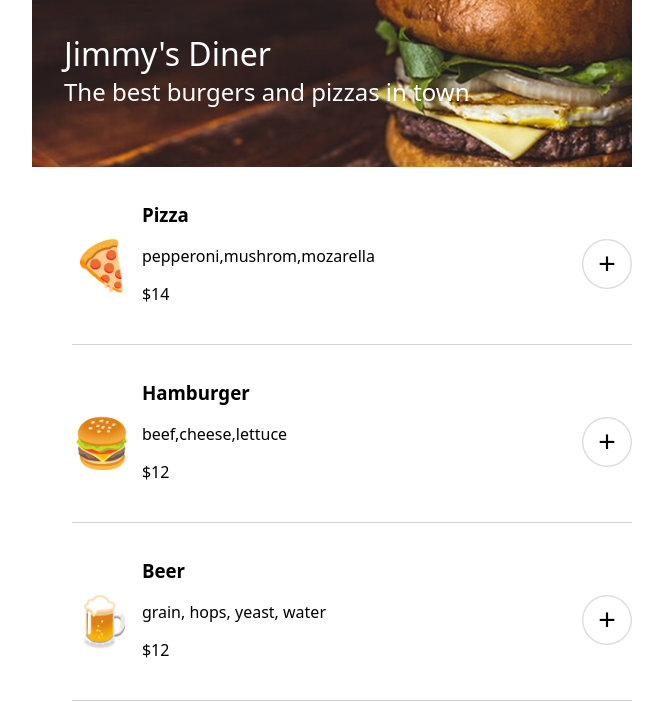
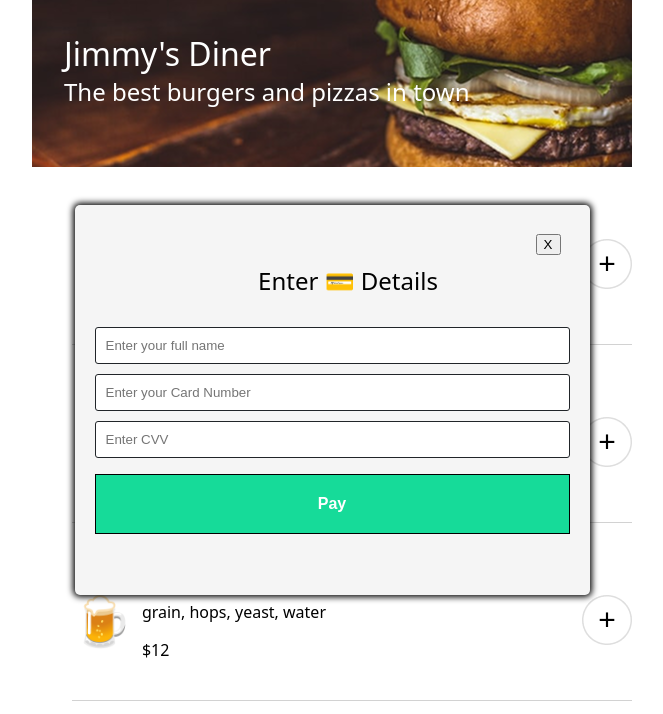
Before and after one commit to teckn07/JimmyDinner, a website built with Vite: page index.html in a window 1280 px wide. Shown: the top 714 px of the page, without its empty margins (308-971 px from the left). Built offline with nearby package versions, Linux system fonts and the light colour scheme; a web font is replaced by a local one.

Commit message:
updating modal

```diff
--- a/index.css
+++ b/index.css
@@ -57,3 +57,49 @@ header{
 .totalprice{
     border-top: black solid 1px;
 }
+
+.modal {
+    display: inline;
+    position: fixed;
+    right: 0;
+    left: 0;
+    top: 0;
+    bottom: 0;
+    margin: auto;
+    height: 350px;
+    width: 475px;
+    padding: 20px;
+    border-radius: 5px;
+    box-shadow: 0px 0px 6px 2px black;
+    background-color: whitesmoke;
+    color: black;
+}
+
+.modal-inner{
+    margin: auto auto;
+    text-align: center;
+}
+
+/* modal buttons */
+
+.close-modal-btn-container{
+    text-align: right;
+    margin: 9px;
+}
+input{
+    margin-top: 10px;
+    border: 1px solid #212529;
+    padding: 10px;
+    width: 100%;
+    border-radius: 3px;
+}
+.modal-btn{
+    font-weight: 700;
+    font-size: 16px;
+    color: white;
+    background-color: #16DB99;
+    border: 1px black solid;
+    width: 475px;
+    height: 60px;
+    margin-top: 1rem;
+}
--- a/index.html
+++ b/index.html
@@ -24,6 +24,24 @@
             </div>
 
         </main>
+    <div class="modal" id="modal">
+		<div class="close-modal-btn-container">
+			<button class="modal-close-btn" id="modal-close-btn">X</button>
+		</div>
+		<div class="modal-inner" id="modal-inner">
+			<h2>Enter 💳 Details</h2>
+			<p class="modal-text" id="modal-text"></p>
+			<form id="consent-form">
+				<input type="text" name="fullName" placeholder="Enter your full name" required/>
+				<input type="number" name="cardNumber" placeholder="Enter your Card Number" required/>
+                <input type="number" name="cvvNumber" placeholder="Enter CVV" required/>
+				<div class="modal-choice-btns" id="modal-choice-btns">
+					<button type="submit" class="modal-btn">Pay</button>
+				</div>
+
+			</form>
+		</div>
+	</div>
     <footer>
 
         </footer>
--- a/index.js
+++ b/index.js
@@ -130,21 +130,41 @@ function render()
 
 render()
 const container = document.querySelector('.container')
+const modal = document.getElementById('modal')
 
 container.addEventListener('click', function(e){
+    console.log(e)
     if(e.target.id)
     {
         menuArray.forEach(function(item){
-            if (e.target.id === "addbtn-" + item.id)
+        if (e.target.id === "addbtn-" + item.id)
         {
             addOrderItem(item.name)
             render()
         }
-        else if (e.target.id === "removebtn-" + item.id)
+        if (e.target.id === "removebtn-" + item.id)
         {
             removeOrderItem(item.name)
             render()
-        }
-})
+        }})
+
+        if (e.target.id === "purchasebtn")
+            {
+            modal.style.display = 'inline'
+            }
     }
 })
+modal.addEventListener('click', function(e){
+    console.log(e)
+    if(e.target.id)
+    {
+            if (e.target.id === "modal-close-btn")
+            {
+            modal.style.display = 'none'
+            }
+            if (e.target.display === 'modal-btn')
+            {
+                modal.style.display = 'none'
+            }
+    }
+})
```
Also changed, not shown: TODOLIST.md (added).
